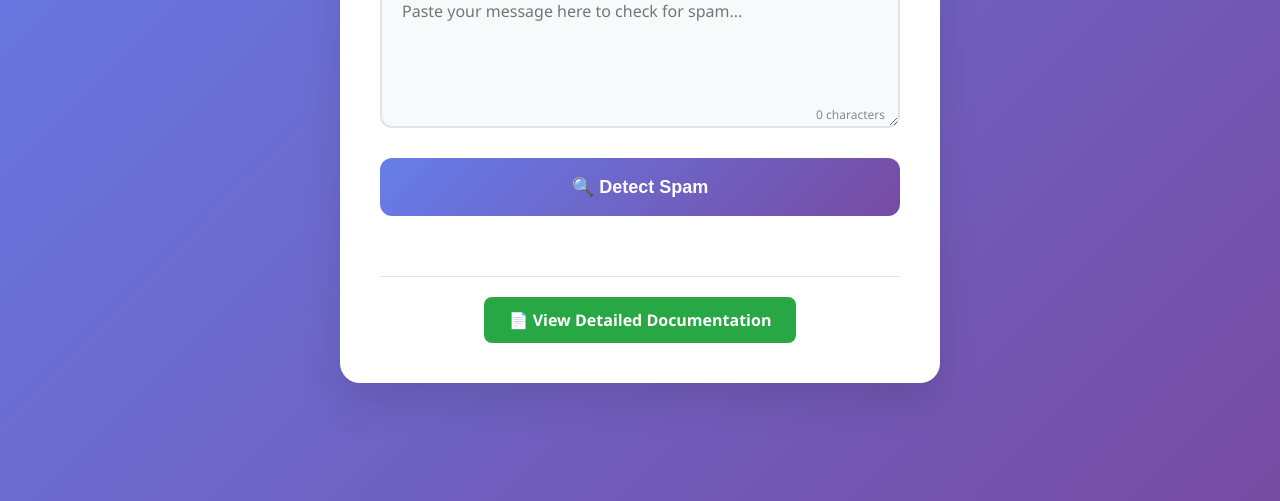
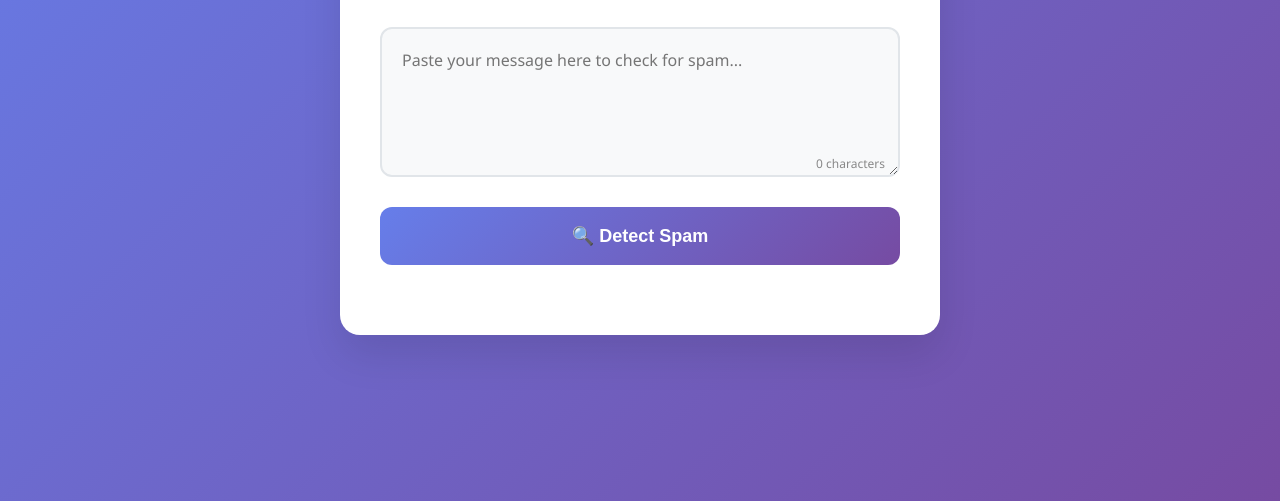
Before and after one commit to amosndunda253-cell/spam-detector, a plain HTML site: page index.html in a window 1280 px wide. Shown: the part 299-800 px from the top of the page. Drawn offline with Linux system fonts and the light colour scheme.

```diff
--- a/index.html
+++ b/index.html
@@ -22,12 +22,6 @@
         <button id="checkBtn" class="btn-detect">🔍 Detect Spam</button>
 
         <div id="result" class="hidden"></div>
-
-        <div class="pdf-section">
-            <a href="Spam Detector Toolkit.pdf" target="_blank" class="pdf-link">
-                📄 View Detailed Documentation
-            </a>
-        </div>
     </div>
 
     <script src="script.js"></script>
```
